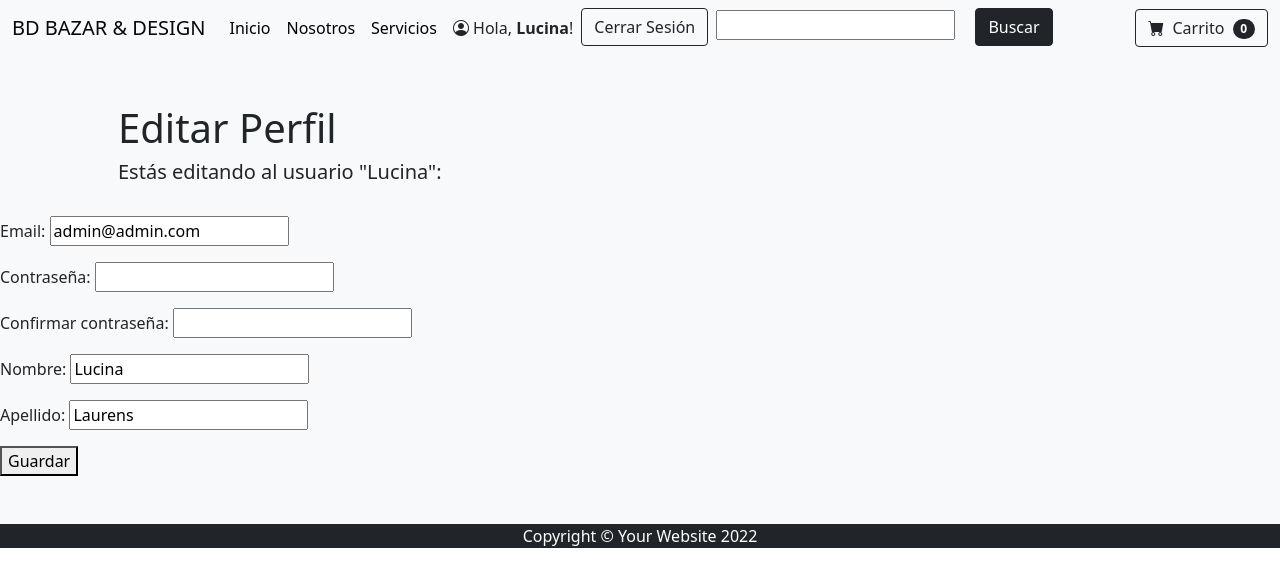
After one commit to LucinaLP/Entrega1Laurens, a Django app: page /proyectobazarapp/editar_perfil in a window 1280 px wide. The commit adds this page. Shown: the top 587 px of the page. Run offline with Django 4.2, Linux system fonts and the light colour scheme; a user stored in the database is signed in; some libraries are stand-ins or nearby versions.

Commit message:
agregando editar perfil

```diff
--- a/ProyectoBazar/ProyectoBazarApp/forms.py
+++ b/ProyectoBazar/ProyectoBazarApp/forms.py
@@ -12,11 +12,28 @@ class NuevoArticulo(forms.Form):
 
 class UserRegisterForm(UserCreationForm):
     email = forms.EmailField(label="Email")
-    password1: forms.CharField(label="Contraseña", widget=forms.PasswordInput)
-    password2: forms.CharField(label="Confirmar contraseña", widget=forms.PasswordInput)
+    password1 = forms.CharField(label="Contraseña", widget=forms.PasswordInput)
+    password2 = forms.CharField(label="Confirmar contraseña", widget=forms.PasswordInput)
+
+    first_name = forms.CharField(label="Nombre", required=False)
+    last_name = forms.CharField(label="Apellido", required=False)
 
     class Meta:
         model = User
-        fields = ['username', 'email', 'password1', 'password2']
+        fields = ['username', 'email', 'password1', 'password2', 'first_name', 'last_name']
 
         help_texts = {k:"" for k in fields}
+
+class UserEditForm(UserCreationForm):
+    email = forms.EmailField(label="Email")
+    password1 = forms.CharField(label="Contraseña", widget=forms.PasswordInput, required=False)
+    password2 = forms.CharField(label="Confirmar contraseña", widget=forms.PasswordInput, required=False)
+
+    first_name = forms.CharField(label="Nombre")
+    last_name = forms.CharField(label="Apellido")
+
+    class Meta:
+        model = User
+        fields = ['email', 'password1', 'password2']
+
+        #help_texts = {k:"" for k in fields}
--- /dev/null
+++ b/ProyectoBazar/ProyectoBazarApp/templates/ProyectoBazarApp/editar_perfil.html
@@ -0,0 +1,23 @@
+{% extends 'ProyectoBazarApp/base.html'%}
+{% load static %}
+
+{% block tituloPagina%}
+Editar Perfil - BD Bazar & Design
+{%endblock%}
+
+{% block contenidoPagina%}
+<section class="bg-light py-5">
+    <div class="container px-5">
+        <h1>Editar Perfil</h1>
+
+        <h5>Estás editando al usuario "{{user.username}}":</h5>
+        <br>
+    </div>
+          <form action="" method="post">
+              {% csrf_token %}
+              {{form.as_p}}
+              <button type="submit">Guardar</button>
+          </form>
+</section>
+
+{% endblock %}
--- a/ProyectoBazar/ProyectoBazarApp/templates/ProyectoBazarApp/nosotros.html
+++ b/ProyectoBazar/ProyectoBazarApp/templates/ProyectoBazarApp/nosotros.html
@@ -7,10 +7,11 @@ Nosotros - BD Bazar & Design
 
 {% block contenidoPagina%}
         <section class="bg-light py-5">
-            <h1>Podés encontrarnos en:</h1>
             <div class="container">
                 <div class="row">
                     {% for nosotros in info %}
+                        <h1>Hola! Soy Lucina</h1>
+                        <h3>Podés encontrarnos en:</h3>
                         <div class="col-6 col-sm-4">DIRECCIÓN:</div>
                         <div class="col-6 col-sm-4">{{nosotros.direccion}}</div>
 
--- a/ProyectoBazar/ProyectoBazarApp/urls.py
+++ b/ProyectoBazar/ProyectoBazarApp/urls.py
@@ -8,6 +8,7 @@ urlpatterns = [
     path('login', login_request, name="login"),
     path('register', register_request, name="register"),
     path('logout', logout_request, name="logout"),
+    path('editar_perfil', editar_perfil, name="editar_perfil"),
 
     path('nosotros/',nosotros,name="nosotros"),
     path('servicios/',servicios,name="servicios"),
--- a/ProyectoBazar/ProyectoBazarApp/views.py
+++ b/ProyectoBazar/ProyectoBazarApp/views.py
@@ -1,3 +1,4 @@
+from django.http import HttpResponse
 from django.shortcuts import redirect, render
 from .models import *
 from .forms import *
@@ -76,6 +77,29 @@ def logout_request(request):
     return redirect("inicio")
 
 @login_required
+def editar_perfil(request):
+    user = request.user
+
+    if request.method == "POST":
+        form = UserEditForm(request.POST)
+
+        if form.is_valid():
+
+            info = form.cleaned_data
+            user.email = info["email"]
+            user.first_name = info["first_name"]
+            user.last_name = info["last_name"]
+
+            user.save()
+
+            return redirect("inicio")
+
+    else:
+        form = UserEditForm(initial={'email': user.email, "first_name": user.first_name, "last_name": user.last_name})
+
+    return render(request,"ProyectoBazarApp/editar_perfil.html",{"form":form})
+
+@login_required
 @staff_member_required
 def crear_articulo(request):
 
```
Also changed, not shown: ProyectoBazar/db.sqlite3.
